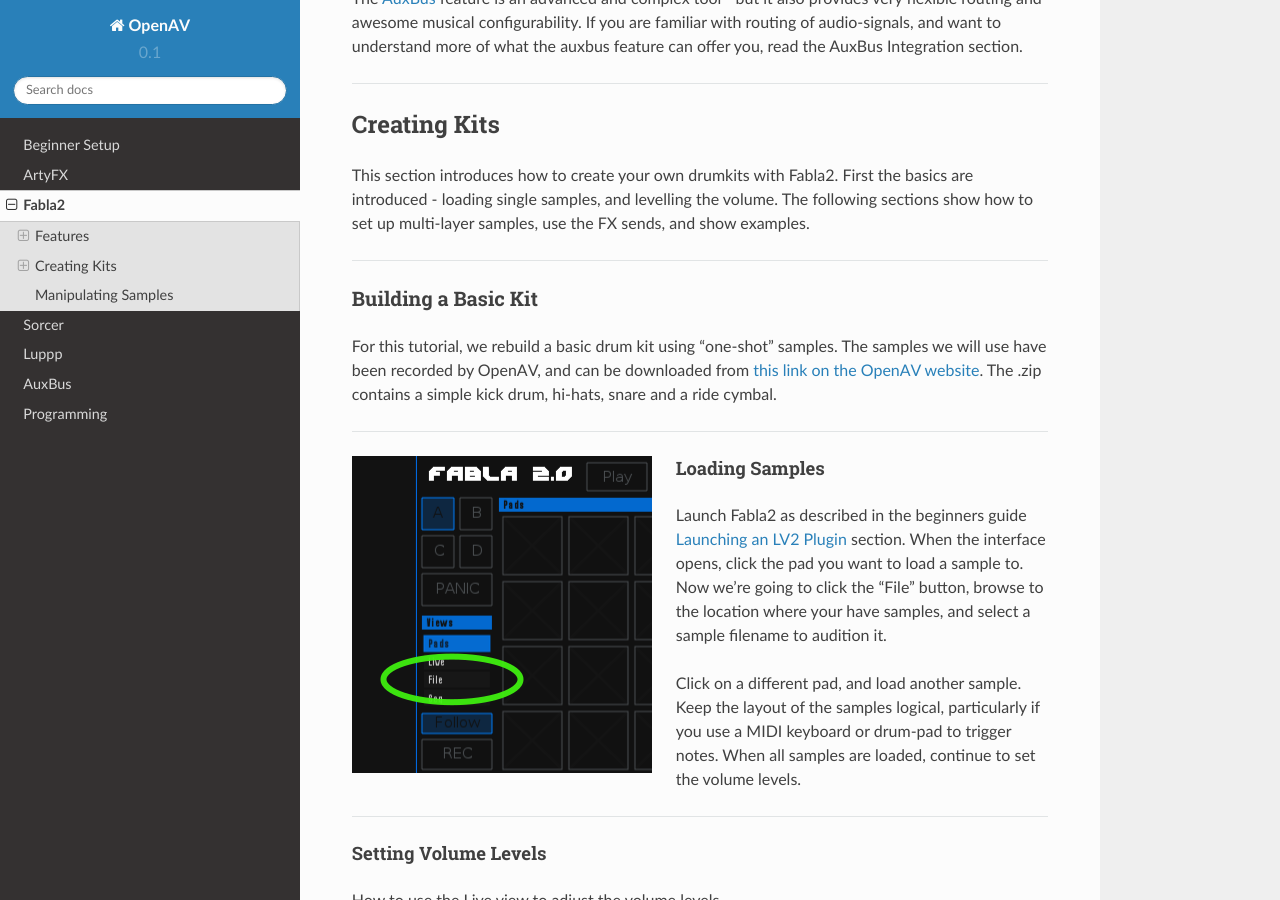
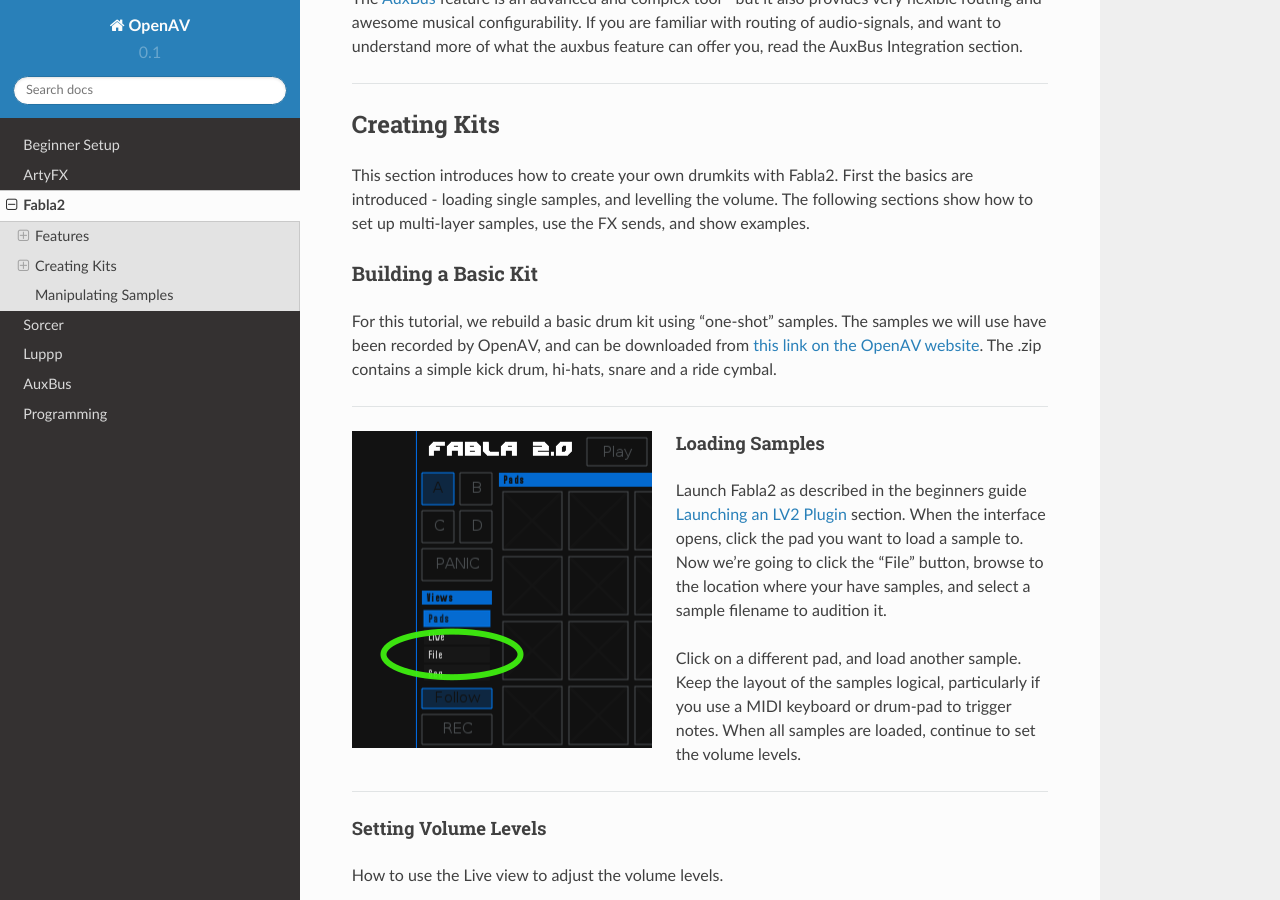
Before and after one commit to openAVproductions/openAV-manual, a Sphinx documentation site: the page built from source/fabla2.rst, in a window 1280 px wide and 900 px high, scrolled down 1102 px. Built offline with Sphinx 7.4.7 and the Read the Docs theme 2.0.0, drawn with Linux system fonts in a browser that asks for light colours.

```diff
--- a/source/fabla2.rst
+++ b/source/fabla2.rst
@@ -67,7 +67,6 @@ the basics are introduced - loading single samples, and levelling the
 volume. The following sections show how to set up multi-layer samples,
 use the FX sends, and show examples.
 
-____
 
 Building a Basic Kit
 --------------------
```
